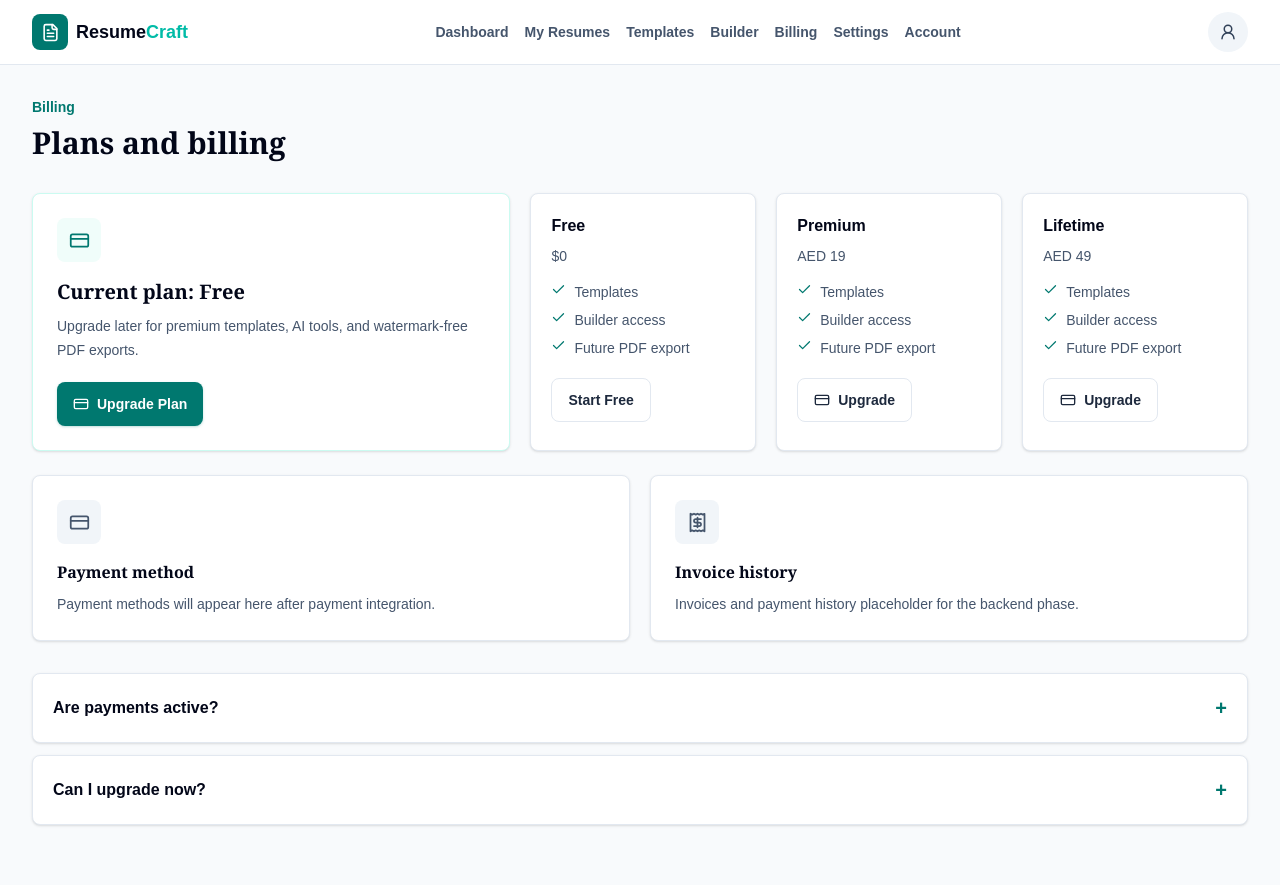
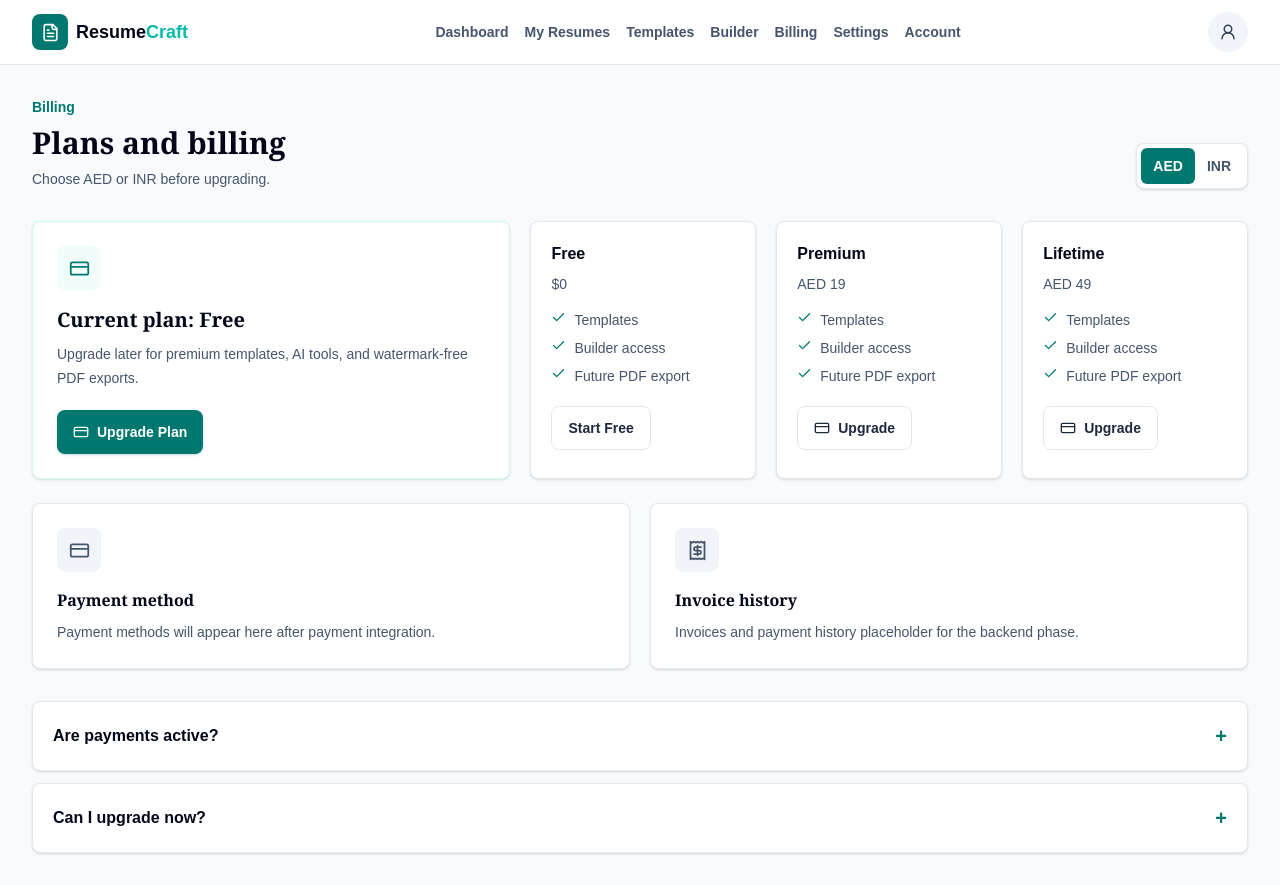
Before and after one commit to Fazilfazi991/resumebuilder, a Next.js app: page /billing in a window 1280 px wide. Built offline with nearby package versions, Linux system fonts and the light colour scheme.

Commit message:
Add AED INR payment currency selection

```diff
--- a/app/account/page.tsx
+++ b/app/account/page.tsx
@@ -1,6 +1,7 @@
 import { AppButton } from "@/components/app/AppButton";
 import { AppHeader } from "@/components/app/AppHeader";
 import { CheckoutButton } from "@/components/payments/CheckoutButton";
+import { CurrencySelector } from "@/components/payments/CurrencySelector";
 import { ReferralUnlockCard } from "@/components/account/ReferralUnlockCard";
 import { CreditCard, Download, Settings, ShieldCheck, UserRound } from "lucide-react";
 import { logout } from "@/app/(auth)/actions";
@@ -36,7 +37,10 @@ export default function AccountPage() {
             <AccountPanel icon={CreditCard} title="Plan">
               <p className="text-2xl font-bold text-slate-950">Free</p>
               <p className="mt-2 text-sm leading-6 text-slate-600">Upgrade for premium templates, AI tools, and watermark-free PDF exports.</p>
-              <div className="mt-5"><CheckoutButton planId="premium">Upgrade to Premium</CheckoutButton></div>
+              <div className="mt-5 flex flex-col gap-3 sm:flex-row sm:items-center sm:justify-between">
+                <CurrencySelector compact />
+                <CheckoutButton planId="premium">Upgrade to Premium</CheckoutButton>
+              </div>
             </AccountPanel>
           </div>
 
--- a/app/api/stripe/checkout/route.ts
+++ b/app/api/stripe/checkout/route.ts
@@ -1,5 +1,6 @@
 import { NextResponse } from "next/server";
 import { getPaidPlan } from "@/lib/payments/plans";
+import { getPaymentCurrency } from "@/lib/payments/currency";
 
 const stripeCheckoutUrl = "https://api.stripe.com/v1/checkout/sessions";
 
@@ -10,8 +11,9 @@ export async function POST(request: Request) {
     return NextResponse.json({ error: "Stripe is not configured." }, { status: 500 });
   }
 
-  const body = await request.json().catch(() => null) as { planId?: string } | null;
+  const body = await request.json().catch(() => null) as { planId?: string; currency?: string } | null;
   const plan = getPaidPlan(body?.planId);
+  const currency = getPaymentCurrency(body?.currency);
 
   if (!plan) {
     return NextResponse.json({ error: "Invalid plan selected." }, { status: 400 });
@@ -23,11 +25,12 @@ export async function POST(request: Request) {
     success_url: `${origin}/billing?checkout=success&session_id={CHECKOUT_SESSION_ID}`,
     cancel_url: `${origin}/pricing?checkout=canceled`,
     "line_items[0][quantity]": "1",
-    "line_items[0][price_data][currency]": plan.currency,
-    "line_items[0][price_data][unit_amount]": String(plan.amount),
+    "line_items[0][price_data][currency]": currency,
+    "line_items[0][price_data][unit_amount]": String(plan.amounts[currency]),
     "line_items[0][price_data][product_data][name]": `ResumeCraft ${plan.name}`,
     "line_items[0][price_data][product_data][description]": plan.description,
     "metadata[plan_id]": plan.id,
+    "metadata[currency]": currency,
   });
 
   const response = await fetch(stripeCheckoutUrl, {
--- a/app/billing/page.tsx
+++ b/app/billing/page.tsx
@@ -2,20 +2,28 @@ import { AppButton } from "@/components/app/AppButton";
 import { FAQAccordion } from "@/components/app/FAQAccordion";
 import { PortalShell } from "@/components/app/PortalShell";
 import { CheckoutButton } from "@/components/payments/CheckoutButton";
+import { CurrencySelector } from "@/components/payments/CurrencySelector";
+import { PlanPrice } from "@/components/payments/PlanPrice";
 import { Check, CreditCard, Receipt } from "lucide-react";
 
 const plans = [
   { name: "Free", price: "$0" },
-  { name: "Premium", price: "AED 19", planId: "premium" as const },
-  { name: "Lifetime", price: "AED 49", planId: "lifetime" as const },
+  { name: "Premium", planId: "premium" as const },
+  { name: "Lifetime", planId: "lifetime" as const },
 ];
 
 export default function BillingPage() {
   return (
     <PortalShell>
       <section className="mx-auto max-w-7xl px-4 py-8 sm:px-6 lg:px-8">
-        <p className="text-sm font-bold text-teal-700">Billing</p>
-        <h1 className="mt-2 text-3xl font-bold text-slate-950">Plans and billing</h1>
+        <div className="flex flex-col gap-4 sm:flex-row sm:items-end sm:justify-between">
+          <div>
+            <p className="text-sm font-bold text-teal-700">Billing</p>
+            <h1 className="mt-2 text-3xl font-bold text-slate-950">Plans and billing</h1>
+            <p className="mt-2 text-sm text-slate-600">Choose AED or INR before upgrading.</p>
+          </div>
+          <CurrencySelector />
+        </div>
         <div className="mt-8 grid gap-5 lg:grid-cols-[0.8fr_1.2fr]">
           <section className="rounded-lg border border-teal-100 bg-white p-6 shadow-sm">
             <div className="mb-4 flex h-11 w-11 items-center justify-center rounded-lg bg-teal-50 text-teal-700"><CreditCard size={21} /></div>
@@ -27,7 +35,7 @@ export default function BillingPage() {
             {plans.map((plan) => (
               <article key={plan.name} className="rounded-lg border border-slate-200 bg-white p-5 shadow-sm">
                 <h3 className="font-bold text-slate-950">{plan.name}</h3>
-                <p className="mt-2 text-sm text-slate-600">{plan.price}</p>
+                <p className="mt-2 text-sm text-slate-600">{plan.planId ? <PlanPrice planId={plan.planId} /> : plan.price}</p>
                 <ul className="mt-4 space-y-2 text-sm text-slate-600">
                   {["Templates", "Builder access", "Future PDF export"].map((item) => <li key={item} className="flex gap-2"><Check size={15} className="text-teal-700" />{item}</li>)}
                 </ul>
--- a/components/landing/PricingCard.tsx
+++ b/components/landing/PricingCard.tsx
@@ -1,14 +1,37 @@
+"use client";
+
 import { Check } from "lucide-react";
 import { ButtonLink } from "./ButtonLink";
+import { currencyStorageKey, formatPlanPrice, type PaymentCurrency } from "@/lib/payments/currency";
+import type { PaidPlanId } from "@/lib/payments/plans";
+import { paidPlans } from "@/lib/payments/plans";
+import { useEffect, useState } from "react";
 
 type PricingCardProps = {
   name: string;
-  price: string;
+  price?: string;
+  planId?: PaidPlanId;
   features: string[];
   featured?: boolean;
 };
 
-export function PricingCard({ name, price, features, featured = false }: PricingCardProps) {
+export function PricingCard({ name, price, planId, features, featured = false }: PricingCardProps) {
+  const [currency, setCurrency] = useState<PaymentCurrency>("aed");
+  const plan = planId ? paidPlans[planId] : null;
+  const displayedPrice = plan ? formatPlanPrice(plan.amounts[currency], currency) : price;
+
+  useEffect(() => {
+    const savedCurrency = localStorage.getItem(currencyStorageKey);
+    setCurrency(savedCurrency === "inr" ? "inr" : "aed");
+
+    const syncCurrency = (event: Event) => {
+      setCurrency(event instanceof CustomEvent && event.detail === "inr" ? "inr" : "aed");
+    };
+
+    window.addEventListener("resumecraft:currency-change", syncCurrency);
+    return () => window.removeEventListener("resumecraft:currency-change", syncCurrency);
+  }, []);
+
   return (
     <article
       className={`rounded-lg border bg-white p-6 shadow-sm ${
@@ -19,7 +42,7 @@ export function PricingCard({ name, price, features, featured = false }: Pricing
         <h3 className="text-xl font-bold text-slate-950">{name}</h3>
         {featured ? <span className="rounded-full bg-teal-50 px-3 py-1 text-xs font-bold text-teal-700">Popular</span> : null}
       </div>
-      <p className="mt-5 text-3xl font-bold text-slate-950">{price}</p>
+      <p className="mt-5 text-3xl font-bold text-slate-950">{displayedPrice}</p>
       <ul className="mt-6 space-y-3">
         {features.map((feature) => (
           <li key={feature} className="flex gap-3 text-sm text-slate-600">
--- a/components/payments/CheckoutButton.tsx
+++ b/components/payments/CheckoutButton.tsx
@@ -1,9 +1,10 @@
 "use client";
 
 import { AppButton } from "@/components/app/AppButton";
+import { currencyStorageKey, type PaymentCurrency } from "@/lib/payments/currency";
 import type { PaidPlanId } from "@/lib/payments/plans";
 import { CreditCard } from "lucide-react";
-import { useState } from "react";
+import { useEffect, useState } from "react";
 
 type CheckoutButtonProps = {
   planId: PaidPlanId;
@@ -14,6 +15,20 @@ type CheckoutButtonProps = {
 export function CheckoutButton({ planId, children = "Upgrade", variant = "primary" }: CheckoutButtonProps) {
   const [isLoading, setIsLoading] = useState(false);
   const [error, setError] = useState("");
+  const [currency, setCurrency] = useState<PaymentCurrency>("aed");
+
+  useEffect(() => {
+    const savedCurrency = localStorage.getItem(currencyStorageKey);
+    setCurrency(savedCurrency === "inr" ? "inr" : "aed");
+
+    const syncCurrency = (event: Event) => {
+      const nextCurrency = event instanceof CustomEvent && event.detail === "inr" ? "inr" : "aed";
+      setCurrency(nextCurrency);
+    };
+
+    window.addEventListener("resumecraft:currency-change", syncCurrency);
+    return () => window.removeEventListener("resumecraft:currency-change", syncCurrency);
+  }, []);
 
   const startCheckout = async () => {
     if (isLoading) {
@@ -27,7 +42,7 @@ export function CheckoutButton({ planId, children = "Upgrade", variant = "primar
       const response = await fetch("/api/stripe/checkout", {
         method: "POST",
         headers: { "Content-Type": "application/json" },
-        body: JSON.stringify({ planId }),
+        body: JSON.stringify({ planId, currency }),
       });
       const payload = await response.json();
 
--- /dev/null
+++ b/components/payments/CurrencySelector.tsx
@@ -0,0 +1,42 @@
+"use client";
+
+import { currencyLabels, currencyStorageKey, type PaymentCurrency } from "@/lib/payments/currency";
+import { useEffect, useState } from "react";
+
+type CurrencySelectorProps = {
+  compact?: boolean;
+};
+
+export function CurrencySelector({ compact = false }: CurrencySelectorProps) {
+  const [currency, setCurrency] = useState<PaymentCurrency>("aed");
+
+  useEffect(() => {
+    const savedCurrency = localStorage.getItem(currencyStorageKey);
+    if (savedCurrency === "inr") {
+      setCurrency("inr");
+    }
+  }, []);
+
+  const selectCurrency = (nextCurrency: PaymentCurrency) => {
+    setCurrency(nextCurrency);
+    localStorage.setItem(currencyStorageKey, nextCurrency);
+    window.dispatchEvent(new CustomEvent("resumecraft:currency-change", { detail: nextCurrency }));
+  };
+
+  return (
+    <div className={`inline-flex rounded-lg border border-slate-200 bg-white p-1 shadow-sm ${compact ? "" : "min-h-11"}`} aria-label="Payment currency">
+      {(["aed", "inr"] as PaymentCurrency[]).map((option) => (
+        <button
+          key={option}
+          type="button"
+          onClick={() => selectCurrency(option)}
+          className={`rounded-md px-3 py-2 text-sm font-bold transition ${
+            currency === option ? "bg-teal-700 text-white" : "text-slate-600 hover:bg-slate-50 hover:text-slate-950"
+          }`}
+        >
+          {currencyLabels[option]}
+        </button>
+      ))}
+    </div>
+  );
+}
--- /dev/null
+++ b/components/payments/PlanPrice.tsx
@@ -0,0 +1,23 @@
+"use client";
+
+import { currencyStorageKey, formatPlanPrice, type PaymentCurrency } from "@/lib/payments/currency";
+import { paidPlans, type PaidPlanId } from "@/lib/payments/plans";
+import { useEffect, useState } from "react";
+
+export function PlanPrice({ planId, className = "" }: { planId: PaidPlanId; className?: string }) {
+  const [currency, setCurrency] = useState<PaymentCurrency>("aed");
+
+  useEffect(() => {
+    const savedCurrency = localStorage.getItem(currencyStorageKey);
+    setCurrency(savedCurrency === "inr" ? "inr" : "aed");
+
+    const syncCurrency = (event: Event) => {
+      setCurrency(event instanceof CustomEvent && event.detail === "inr" ? "inr" : "aed");
+    };
+
+    window.addEventListener("resumecraft:currency-change", syncCurrency);
+    return () => window.removeEventListener("resumecraft:currency-change", syncCurrency);
+  }, []);
+
+  return <span className={className}>{formatPlanPrice(paidPlans[planId].amounts[currency], currency)}</span>;
+}
--- /dev/null
+++ b/lib/payments/currency.ts
@@ -0,0 +1,17 @@
+export type PaymentCurrency = "aed" | "inr";
+
+export const currencyStorageKey = "resumecraft_currency";
+
+export const currencyLabels: Record<PaymentCurrency, string> = {
+  aed: "AED",
+  inr: "INR",
+};
+
+export function getPaymentCurrency(value: string | null | undefined): PaymentCurrency {
+  return value === "inr" ? "inr" : "aed";
+}
+
+export function formatPlanPrice(amount: number, currency: PaymentCurrency) {
+  const majorAmount = amount / 100;
+  return `${currencyLabels[currency]} ${majorAmount.toLocaleString("en-US", { maximumFractionDigits: 0 })}`;
+}
--- a/lib/payments/plans.ts
+++ b/lib/payments/plans.ts
@@ -3,8 +3,10 @@ export type PaidPlanId = "premium" | "lifetime";
 export type PaidPlan = {
   id: PaidPlanId;
   name: string;
-  amount: number;
-  currency: "aed";
+  amounts: {
+    aed: number;
+    inr: number;
+  };
   description: string;
 };
 
@@ -12,15 +14,19 @@ export const paidPlans: Record<PaidPlanId, PaidPlan> = {
   premium: {
     id: "premium",
     name: "Premium",
-    amount: 1900,
-    currency: "aed",
+    amounts: {
+      aed: 1900,
+      inr: 39900,
+    },
     description: "Premium templates, no watermark, PDF downloads, and AI writing tools.",
   },
   lifetime: {
     id: "lifetime",
     name: "Lifetime",
-    amount: 4900,
-    currency: "aed",
+    amounts: {
+      aed: 4900,
+      inr: 99900,
+    },
     description: "Unlimited resumes, all templates, lifetime access, and priority templates.",
   },
 };
```
Also changed, not shown: app/pricing/page.tsx (+12 -1 lines), components/landing/Homepage.tsx (+7 -3 lines).
